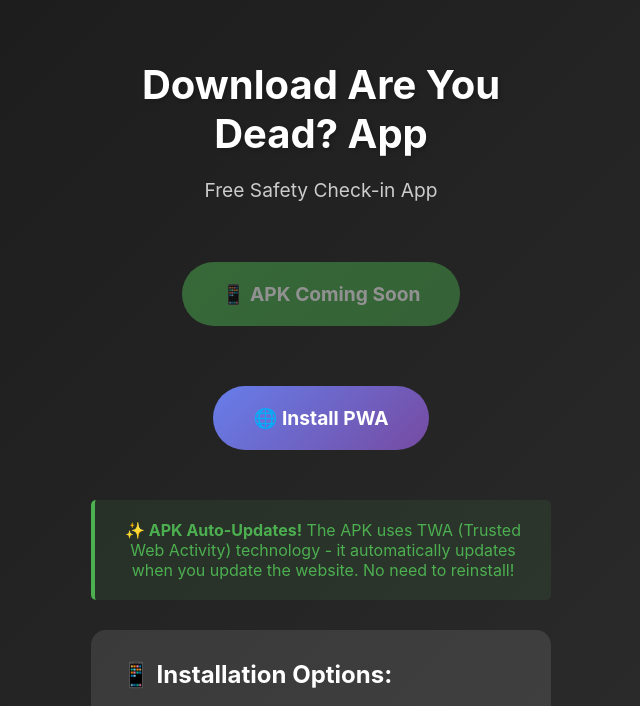
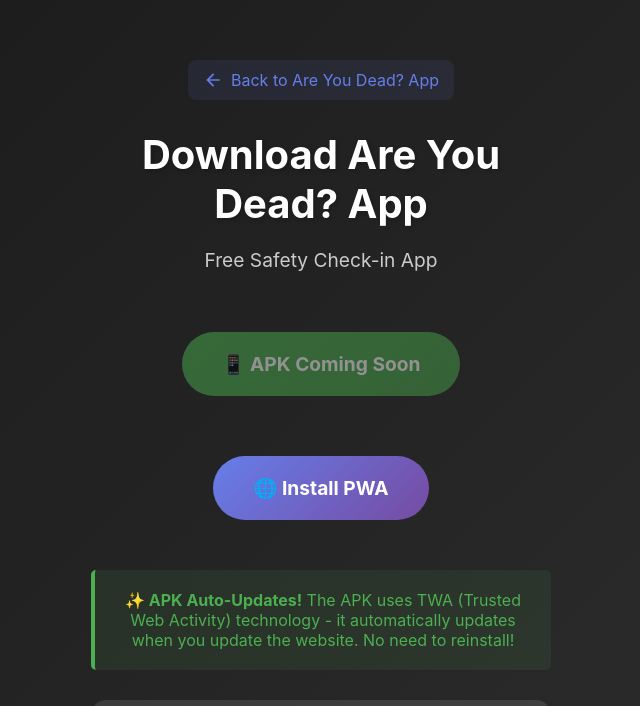
Before and after one commit to gorelikspb/rudead, a website: page public/download/index.html in a window 1280 px wide. Shown: the top 706 px of the page, without its empty margins (319-959 px from the left). Drawn offline with Linux system fonts and the light colour scheme; no server answers.

Commit message:
Add back button to download page

```diff
--- a/public/download/index.html
+++ b/public/download/index.html
@@ -19,7 +19,7 @@
 
     <link rel="canonical" href="https://areyoudeadapp.pages.dev/download">
     <link rel="manifest" href="/manifest.json">
-    <link rel="stylesheet" href="/styles.css?v=5">
+    <link rel="stylesheet" href="/styles.css?v=7">
 
     <style>
         .download-container {
@@ -103,11 +103,38 @@
             border-radius: 5px;
             color: #ffc107;
         }
+        .back-link {
+            display: inline-flex;
+            align-items: center;
+            gap: 8px;
+            color: #667eea;
+            text-decoration: none;
+            font-size: 1em;
+            margin-bottom: 30px;
+            padding: 10px 15px;
+            border-radius: 8px;
+            transition: all 0.3s;
+            background: rgba(102, 126, 234, 0.1);
+        }
+        .back-link:hover {
+            background: rgba(102, 126, 234, 0.2);
+            transform: translateX(-3px);
+        }
+        .back-link svg {
+            width: 20px;
+            height: 20px;
+        }
     </style>
 </head>
 <body>
     <div class="container">
         <div class="download-container">
+            <a href="/" class="back-link">
+                <svg viewBox="0 0 24 24" fill="currentColor">
+                    <path d="M20 11H7.83l5.59-5.59L12 4l-8 8 8 8 1.41-1.41L7.83 13H20v-2z"/>
+                </svg>
+                Back to Are You Dead? App
+            </a>
             <h1 class="download-title">Download Are You Dead? App</h1>
             <p class="download-subtitle">Free Safety Check-in App</p>
 
```
